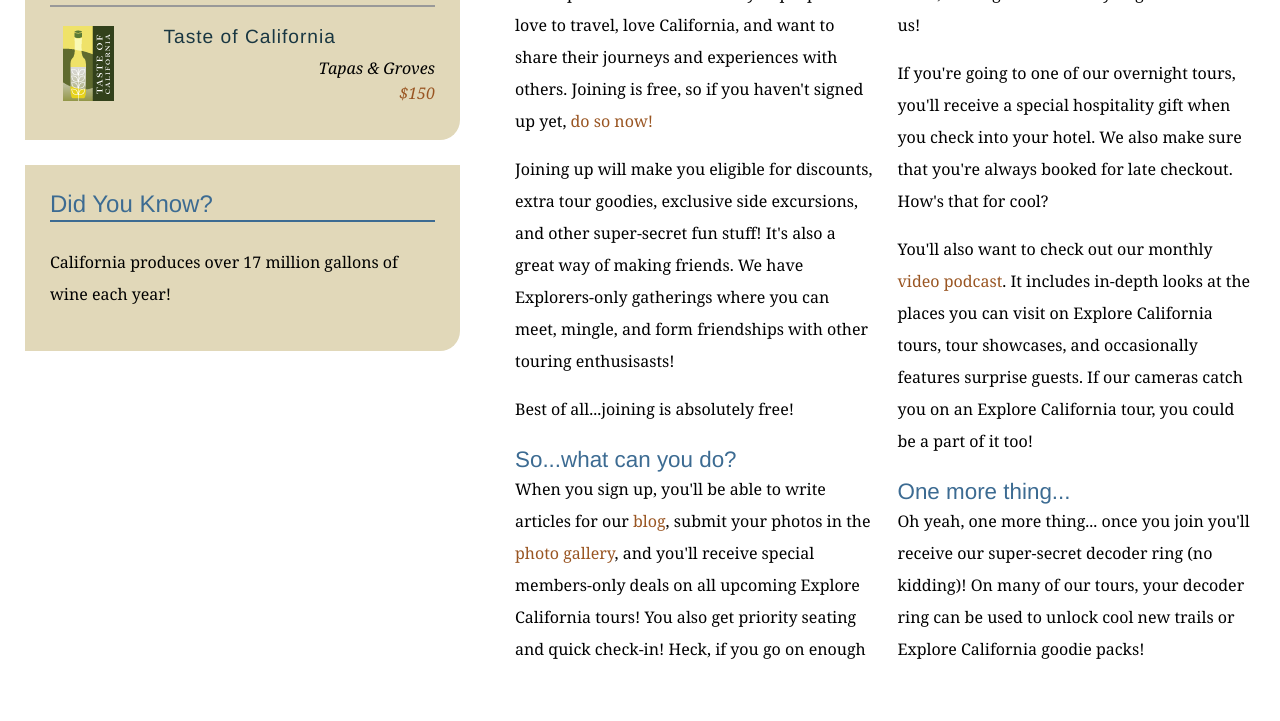
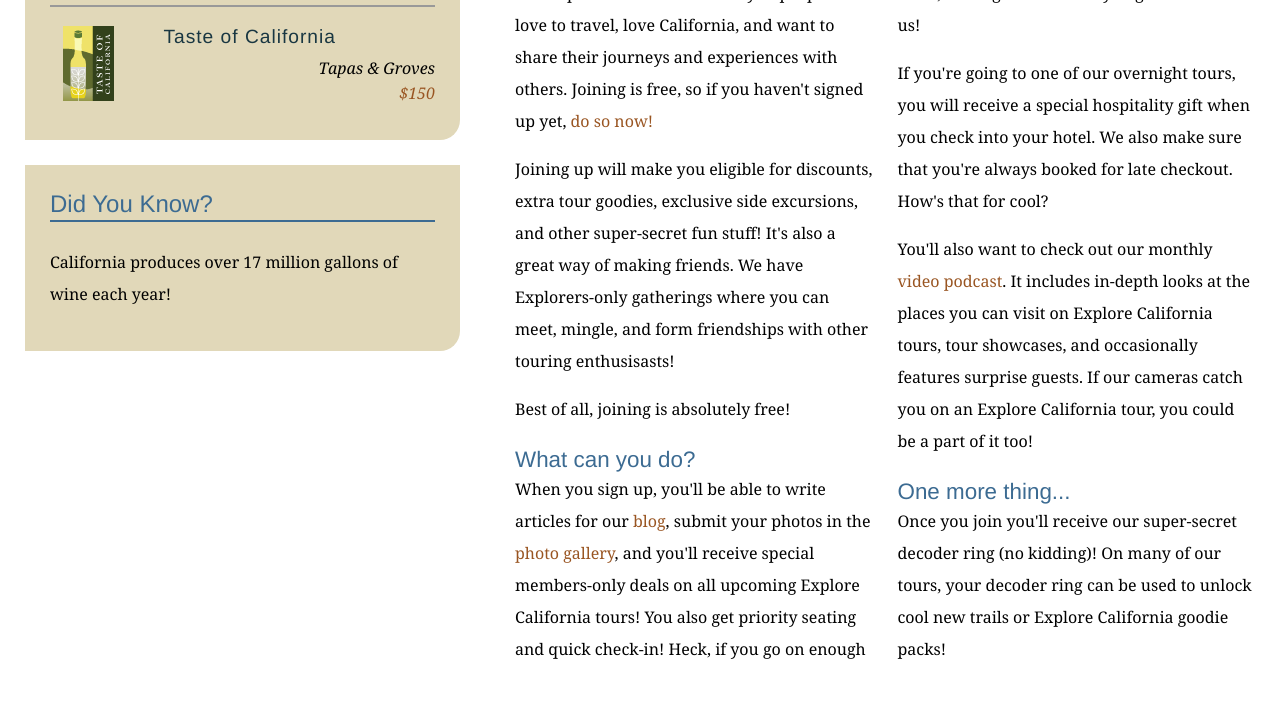
Before and after one commit to Caelik/explore_california, a plain HTML site: page explorers.html in a window 1280 px wide. Shown: the part 691-1412 px from the top of the page. Drawn offline with Linux system fonts and the light colour scheme.

Commit message:
Minor text edits
Client emailed changes to the explores page

```diff
--- a/explorers.html
+++ b/explorers.html
@@ -69,15 +69,15 @@
           <div class="multiCol">
             <p>The Explorers are a community of people who love to travel, love California, and want to share their journeys and experiences with others. Joining is free, so if you haven't signed up yet, <a href="explorers/join.html">do so now!</a></p>
             <p>Joining up will make you eligible for discounts, extra tour goodies, exclusive side excursions, and other super-secret fun stuff! It's also a great way of making friends. We have Explorers-only gatherings where you can meet, mingle, and form friendships with other touring enthusisasts!</p>
-            <p>Best of all...joining is absolutely free!</p>
+            <p>Best of all, joining is absolutely free!</p>
 
-            <h2>So...what can you do?</h2>
+            <h2>What can you do?</h2>
             <p>When you sign up, you'll be able to write articles for our <a href="http://www.explorecalifornia.org/blog">blog</a>, submit your photos in the <a href="explorers/gallery.html">photo gallery</a>, and you'll receive special members-only deals on all upcoming Explore California tours! You also get priority seating and quick check-in! Heck, if you go on enough tours, we might even have you guide a few for us!</p>
-            <p>If you're going to one of our overnight tours, you'll receive a special hospitality gift when you check into your hotel. We also make sure that you're always booked for late checkout. How's that for cool?</p>
+            <p>If you're going to one of our overnight tours, you will receive a special hospitality gift when you check into your hotel. We also make sure that you're always booked for late checkout. How's that for cool?</p>
             <p>You'll also want to check out our monthly <a href="explorers/podcast.html">video podcast</a>. It includes in-depth looks at the places you can visit on Explore California tours, tour showcases, and occasionally features surprise guests. If our cameras catch you on an Explore California tour, you could be a part of it too!</p>
 
             <h2>One more thing...</h2>
-            <p>Oh yeah, one more thing... once you join you'll receive our super-secret decoder ring (no kidding)! On many of our tours, your decoder ring can be used to unlock cool new trails or Explore California goodie packs!</p>
+            <p>Once you join you'll receive our super-secret decoder ring (no kidding)! On many of our tours, your decoder ring can be used to unlock cool new trails or Explore California goodie packs!</p>
           </div>
         </div>
       </div>
```
